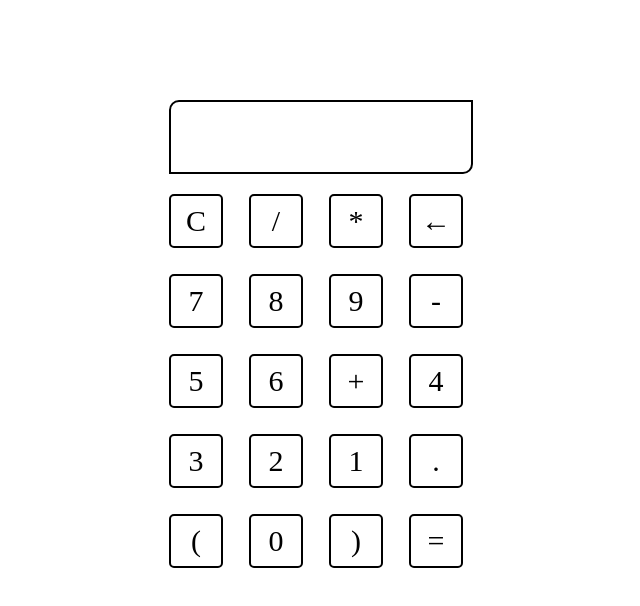
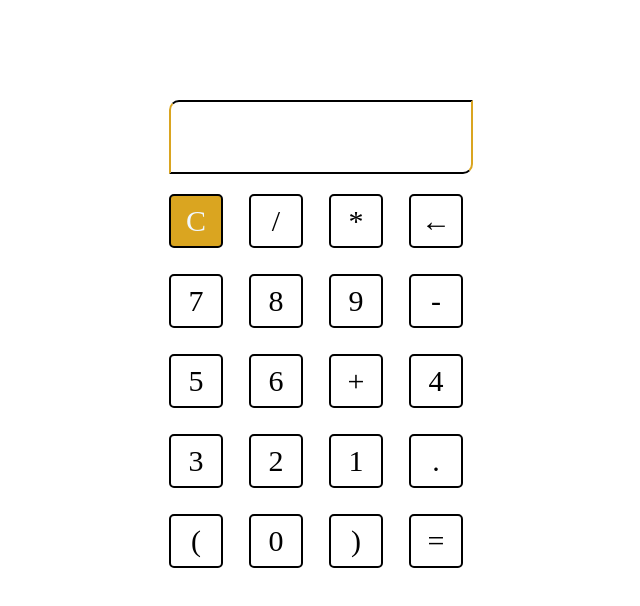
Before and after one commit to Nanakhelaia-sketch/calculator, a plain HTML site: page index.html in a window 1280 px wide. In both pictures the pointer is over the element 835 px from the left and 221 px from the top of the page. Shown: the whole page, without its empty margins (639-1279 px from the left). Drawn offline with Linux system fonts and the light colour scheme.

Commit message:
Update style.css

```diff
--- a/style.css
+++ b/style.css
@@ -9,6 +9,9 @@
     justify-content: center;
     align-items: center;
     font-size: 25px;
+    border-left-color: goldenrod;
+    border-right-color: goldenrod;
+    color: goldenrod;
 }
 .buttons{
     display: grid;
@@ -33,3 +36,7 @@
     margin-left: 800px;
     margin-top: 100px;
 }
+.button:hover{
+    background-color: goldenrod;
+    color: aliceblue;
+}
```
